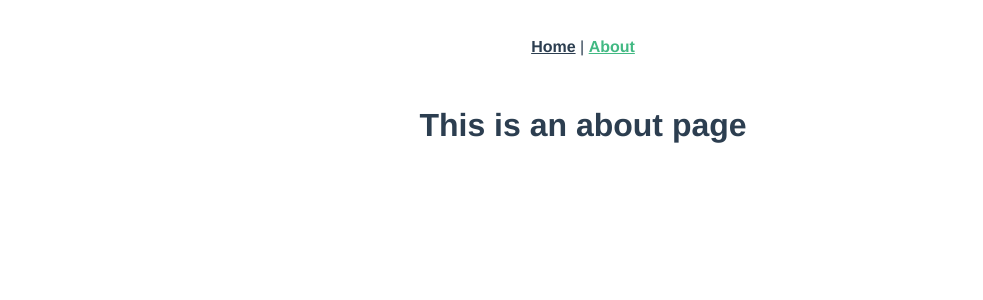
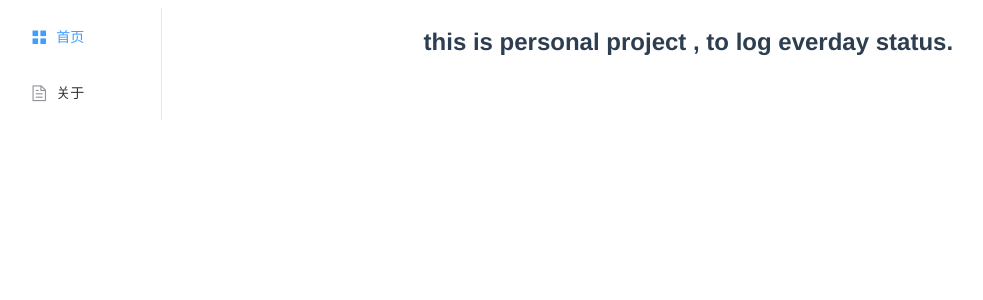
Before and after one commit to hahaaha/logStatus_vue, a Vue app: page /about in a window 1280 px wide. Shown: the top 300 px of the page, without its empty margins (57-1040 px from the left). Built offline with nearby package versions, Linux system fonts and the light colour scheme.

Commit message:
frist version

```diff
--- a/package.json
+++ b/package.json
@@ -8,6 +8,9 @@
     "lint": "vue-cli-service lint"
   },
   "dependencies": {
+    "axios": "^0.18.0",
+    "element-ui": "^2.6.3",
+    "qs": "^6.6.0",
     "vue": "^2.6.6",
     "vue-router": "^3.0.1"
   },
--- a/src/App.vue
+++ b/src/App.vue
@@ -1,16 +1,36 @@
 <template>
     <div id="app">
-    <div id="nav">
+        <el-row>
+            <el-col :span="4">
+                <el-menu
+                    default-active="/"
+                    router=true
+                >
+                    <el-menu-item index="/">
+                        <i class="el-icon-menu"></i>
+                        <span slot="title">首页</span>
+                    </el-menu-item>
+                    <el-menu-item index="about">
+                        <i class="el-icon-document"></i>
+                        <span slot="title">关于</span>
+                    </el-menu-item>
+                </el-menu>
+            </el-col>
+
+            <!-- <div id="nav">
                 <router-link to="/">Home</router-link> |
                 <router-link to="/about">About</router-link>
-    </div>
-    <router-view/>
+            </div> -->
+            <el-col :span="20">
+                <router-view />
+            </el-col>
+        </el-row>
     </div>
 </template>
 
 <style>
 #app {
-  font-family: 'Avenir', Helvetica, Arial, sans-serif;
+    font-family: "Avenir", Helvetica, Arial, sans-serif;
     -webkit-font-smoothing: antialiased;
     -moz-osx-font-smoothing: grayscale;
     text-align: center;
--- a/src/main.js
+++ b/src/main.js
@@ -1,8 +1,15 @@
 import Vue from 'vue'
 import App from './App.vue'
 import router from './router'
+import axios from 'axios'
+import qs from 'qs'
+import ElementUI from 'element-ui'
+import 'element-ui/lib/theme-chalk/index.css'
 
 Vue.config.productionTip = false
+Vue.prototype.$ajax = axios
+Vue.prototype.$qs = qs
+Vue.use(ElementUI)
 
 new Vue({
   router,
--- a/src/views/About.vue
+++ b/src/views/About.vue
@@ -1,5 +1,5 @@
 <template>
   <div class="about">
-    <h1>This is an about page</h1>
+    <h2>this is personal project , to log everday status.</h2>
   </div>
 </template>
--- a/src/views/Home.vue
+++ b/src/views/Home.vue
@@ -1,18 +1,40 @@
 <template>
-  <div class="home">
-    <img alt="Vue logo" src="../assets/logo.png">
-    <HelloWorld msg="Welcome to Your Vue.js App"/>
-  </div>
+    <div class="home">
+        <h3>状态管理</h3>
+        <el-button @click="submitStatus('1')">吃饭</el-button>
+        <el-button @click="submitStatus('2')">睡觉</el-button>
+        <el-button @click="submitStatus('3')">起床</el-button>
+        <el-button @click="submitStatus('4')">上班</el-button>
+        <el-button @click="submitStatus('5')">下班</el-button>
+    </div>
 </template>
 
 <script>
-// @ is an alias to /src
-import HelloWorld from '@/components/HelloWorld.vue'
+// // @ is an alias to /src
+// import HelloWorld from '@/components/HelloWorld.vue'
 
 export default {
-  name: 'home',
-  components: {
-    HelloWorld
-  }
-}
+    name: "home",
+    methods: {
+        submitStatus: function(val) {
+            var that = this
+            this.$ajax
+                .post(
+                    "http://skill.hahahah.me/logStatus/basic/add.do",
+                    this.$qs.stringify({ status: val })
+                )
+                .then(function(response) {
+                    console.log(response);
+                    if (response.data.status == 0) {
+                        console.log(response.data.msg)
+                        that.$message({
+                            message: response.data.msg,
+                            type: 'success'
+                            })
+
+                    }
+                });
+        }
+    }
+};
 </script>
```
Also changed, not shown: 1 other file (tests, documents, lock files or other folders). Lines whose indentation alone changed are shown as unchanged.
